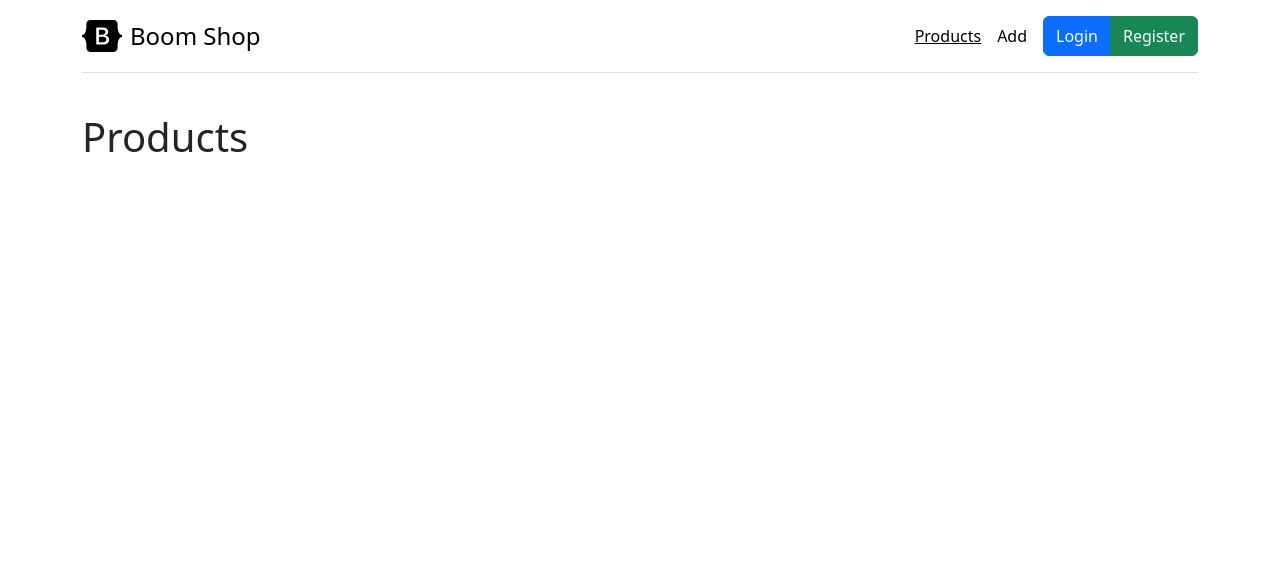
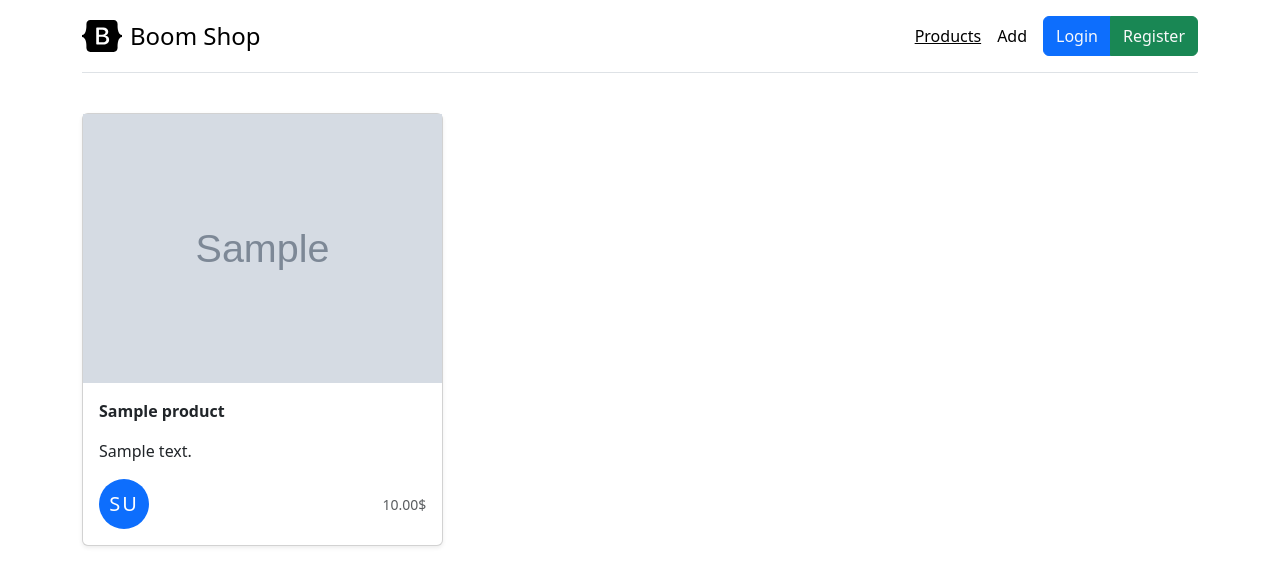
Before and after one commit to jamshidjanibekov/expressjs-boom-shop, a Node server app: page /products in a window 1280 px wide. Shown: the top 586 px of the page. Run offline with Node 20, Linux system fonts and the light colour scheme; tables that the repository leaves empty hold one stand-in row (values such as "Sample post"); grey boxes marked "Sample" are stand-in pictures; some libraries are stand-ins or nearby versions.

Commit message:
Mening mahsulotlarim

```diff
--- a/models/Product.js
+++ b/models/Product.js
@@ -1,12 +1,12 @@
-import {model, Schema} from 'mongoose'
+import {Schema, model} from 'mongoose'
 
 const ProductSchema = new Schema({
     title:{type:String, redirect:true},
     description:{type:String, required:true},
     image:{type:String, required: true},
     price:{type:Number, required:true},
-    user:{type:Schema.Types.ObjectId, ref:'User'}
-},{timestamps:true})
-
+    user:{type: Schema.Types.ObjectId, ref:'User'},
+},
+    {timestamps:true})
 const Product = model('Product', ProductSchema)
 export default Product
--- a/models/User.js
+++ b/models/User.js
@@ -7,5 +7,5 @@ const UserSchema = new Schema({
     password:{type:String, required:true}
 })
 
-const User = model('USer', UserSchema)
+const User = model('User', UserSchema)
 export default User
--- a/public/index.css
+++ b/public/index.css
@@ -1,3 +1,16 @@
-.dark{
-    background-color: #fff;
+.avatar{
+    width: 50px;
+    height: 50px;
+    display: flex;
+    justify-content: center;
+    align-items: center;
+    border-radius: 50%;
+    color: #fff;
+    text-transform: uppercase;
+    letter-spacing: 2px;
+    font-size: 20px;
 }
+.avatar p{
+    padding: 0;
+    margin: 0;
+}
--- a/routes/products.js
+++ b/routes/products.js
@@ -11,14 +11,19 @@ router.get('/', async (req, res) =>{
     res.render('index', {
         title:'Boom shop | Jamshid',
         products:products.reverse(),
-        userId:req.userId ? req.userId.toString() : null,
+        userId: req.userId ? req.userId.toString() : null,
     })
 })
 
-router.get('/products', (req,res) =>{
+router.get('/products', async (req,res) =>{
+    const user =  req.userId ? req.userId.toString() : null
+    const myProducts = await Product.find({user}).populate('user').lean()
+
+    console.log(myProducts)
     res.render('products',{
         title:'Products | Jamshid',
         isProducts:true,
+        myProducts: myProducts
     })
 })
 router.get('/add', authMiddleware, (req,res) =>{
--- a/utils/index.js
+++ b/utils/index.js
@@ -4,5 +4,8 @@ export default {
             return options.fn(this)
         }
         return options.inverse(this)
+    },
+    getFullNameFistCharacter(firstName, lastName){
+        return firstName.charAt(0) + lastName.charAt(0)
     }
 }
--- a/views/products.hbs
+++ b/views/products.hbs
@@ -1 +1,22 @@
-<h1>Products</h1>
+{{#if myProducts.length}}
+    <div class="row row-cols-1 row-cols-sm-2 row-cols-md-3 g-3">
+        {{#each myProducts}}
+            <div class="col">
+                <div class="card shadow-sm">
+                    <img src="{{image}}" alt="">
+                    <div class="card-body">
+                        <p class="card-text fw-bold">{{title}}</p>
+                        <p class="card-text">{{description}}</p>
+                        <div class="d-flex justify-content-between align-items-center">
+                            <div class="avatar bg-primary">
+                                <p>{{getFullNameFistCharacter user.firstName user.lastName}}</p>
+                            </div>
+                            <small class="text-body-secondary">{{price}}.00$</small>
+                        </div>
+                    </div>
+                </div>
+            </div>
+        {{/each}}
+    </div>
+{{else}}
+{{/if}}
```
